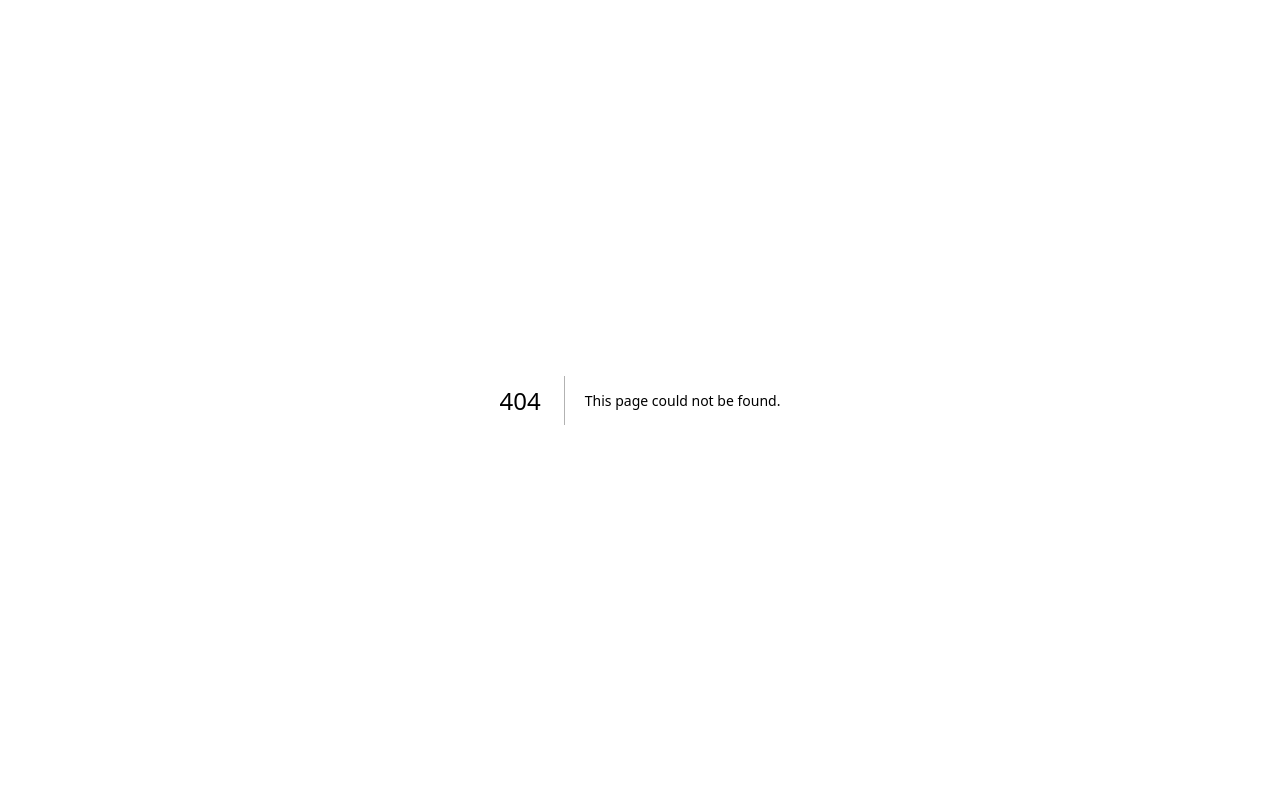
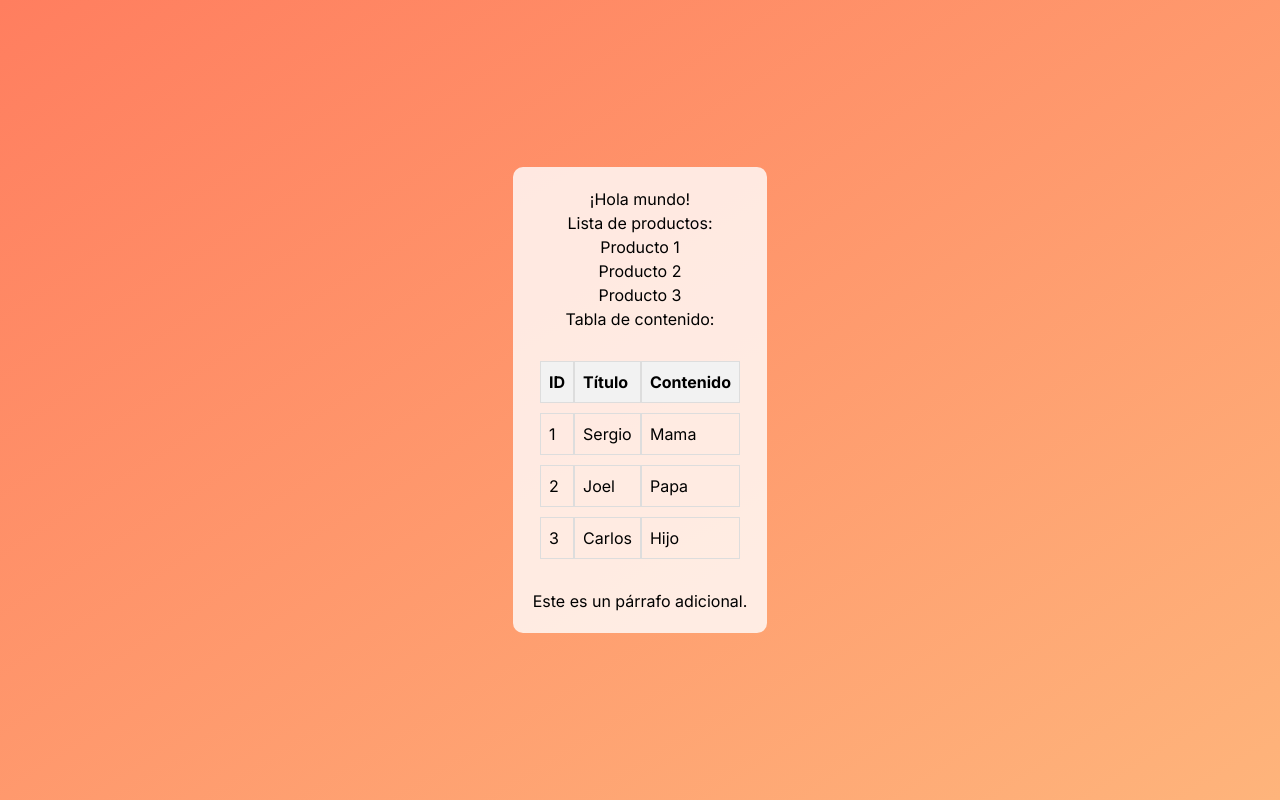
Before and after one commit to DonCarlosD/Repositorio-MAMALON, a Next.js app in the folder front/: page /jarek in a window 1280 px wide. Before the commit this address had no page. Built offline with nearby package versions, Linux system fonts and the light colour scheme.

Commit message:
cambiosSergio4

```diff
--- a/front/src/app/jarek/checo.js
+++ /dev/null
@@ -1,14 +0,0 @@
-import React from 'react'
-
-
-// Función para calcular el área de un círculo dado su radio
-function calcularAreaCirculo(radio) {
-    return Math.PI * radio * radio;
-}
-
-// Ejemplo de uso
-const radio = 5;
-const area = calcularAreaCirculo(radio);
-console.log(`El área del círculo con radio ${radio} es ${area.toFixed(2)}`);
-
-export default page
--- /dev/null
+++ b/front/src/app/jarek/page.css
@@ -0,0 +1,55 @@
+body {
+    display: flex;
+    justify-content: center;
+    align-items: center;
+    height: 100vh;
+    background: linear-gradient(to bottom right, #ff7e5f, #feb47b);
+    font-family: Arial, sans-serif;
+  }
+
+  .center-content {
+    text-align: center;
+    background-color: rgba(255, 255, 255, 0.8);
+    padding: 20px;
+    border-radius: 10px;
+  }
+
+  .product-list {
+    text-align: center;
+  }
+
+  table {
+    width: 80%;
+    margin: 20px auto;
+    border-collapse: collapse;
+  }
+
+  th, td {
+    border: 1px solid #dddddd;
+    text-align: left;
+    padding: 8px;
+  }
+
+  th {
+    background-color: #f2f2f2;
+  }
+
+  p {
+    margin-top: 20px;
+  }
+
+  /* Resto de estilos CSS */
+table {
+    width: 80%;
+    margin: 20px auto;
+    border-collapse: separate;
+    border-spacing: 0 10px; /* Ajusta el valor de espaciado vertical y horizontal según sea necesario */
+  }
+
+  th, td {
+    border: 1px solid #dddddd;
+    text-align: left;
+    padding: 8px;
+  }
+
+  /* Resto de estilos CSS */
--- /dev/null
+++ b/front/src/app/jarek/page.js
@@ -0,0 +1,54 @@
+import React from 'react';
+import './Page.css'; // Asegúrate de tener un archivo CSS para estilos personalizados si es necesario
+
+const Page = () => {
+    // Puedes declarar variables u objetos de estado aquí si es necesario
+    const mensaje = "¡Hola mundo!";
+    const productos = ['Producto 1', 'Producto 2', 'Producto 3'];
+    const contenido = [
+        { id: 1, titulo: "Sergio", contenido: "Mama" },
+        { id: 2, titulo: "Joel", contenido: "Papa" },
+        { id: 3, titulo: "Carlos", contenido: "Hijo" }
+    ];
+
+    return (
+        <div className="center-content">
+            <h1>{mensaje}</h1>
+
+            <div className="product-list">
+                <h2>Lista de productos:</h2>
+                <ul>
+                    {productos.map((producto, index) => (
+                        <li key={index}>{producto}</li>
+                    ))}
+                </ul>
+            </div>
+
+            <h2>Tabla de contenido:</h2>
+            <table>
+                <thead>
+                    <tr>
+                        <th>ID</th>
+                        <th>Título  </th>
+                        <th>Contenido   </th>
+                    </tr>
+                </thead>
+                <tbody>
+                    {contenido.map(item => (
+                        <tr key={item.id}>
+                            <td>{item.id}</td>
+                            <td>{item.titulo}</td>
+                            <td>{item.contenido}</td>
+                        </tr>
+                    ))}
+                </tbody>
+            </table>
+
+            <p>Este es un párrafo adicional.</p>
+
+            {/* Puedes agregar más elementos JSX según tus necesidades */}
+        </div>
+    );
+};
+
+export default Page;
```
